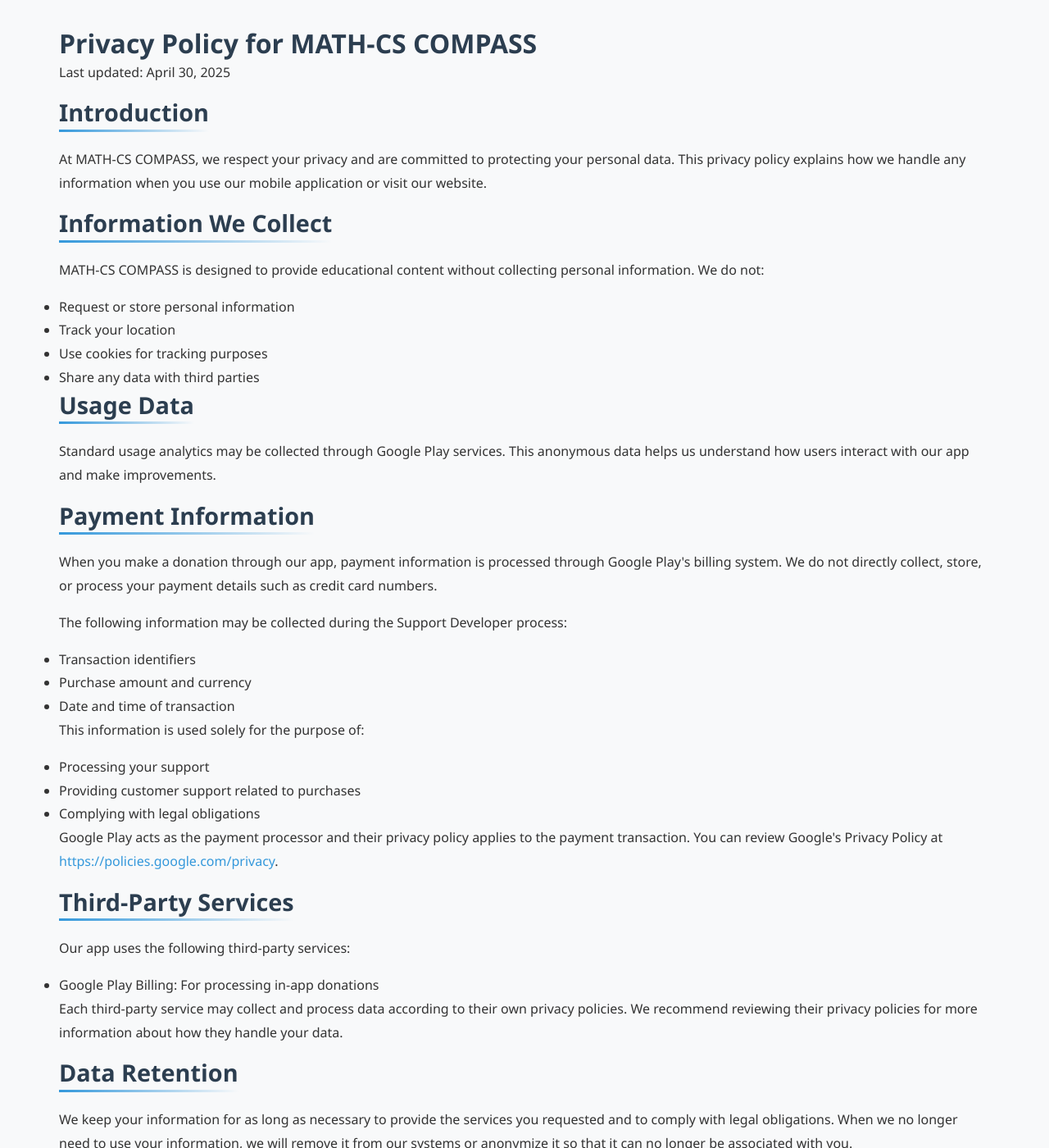
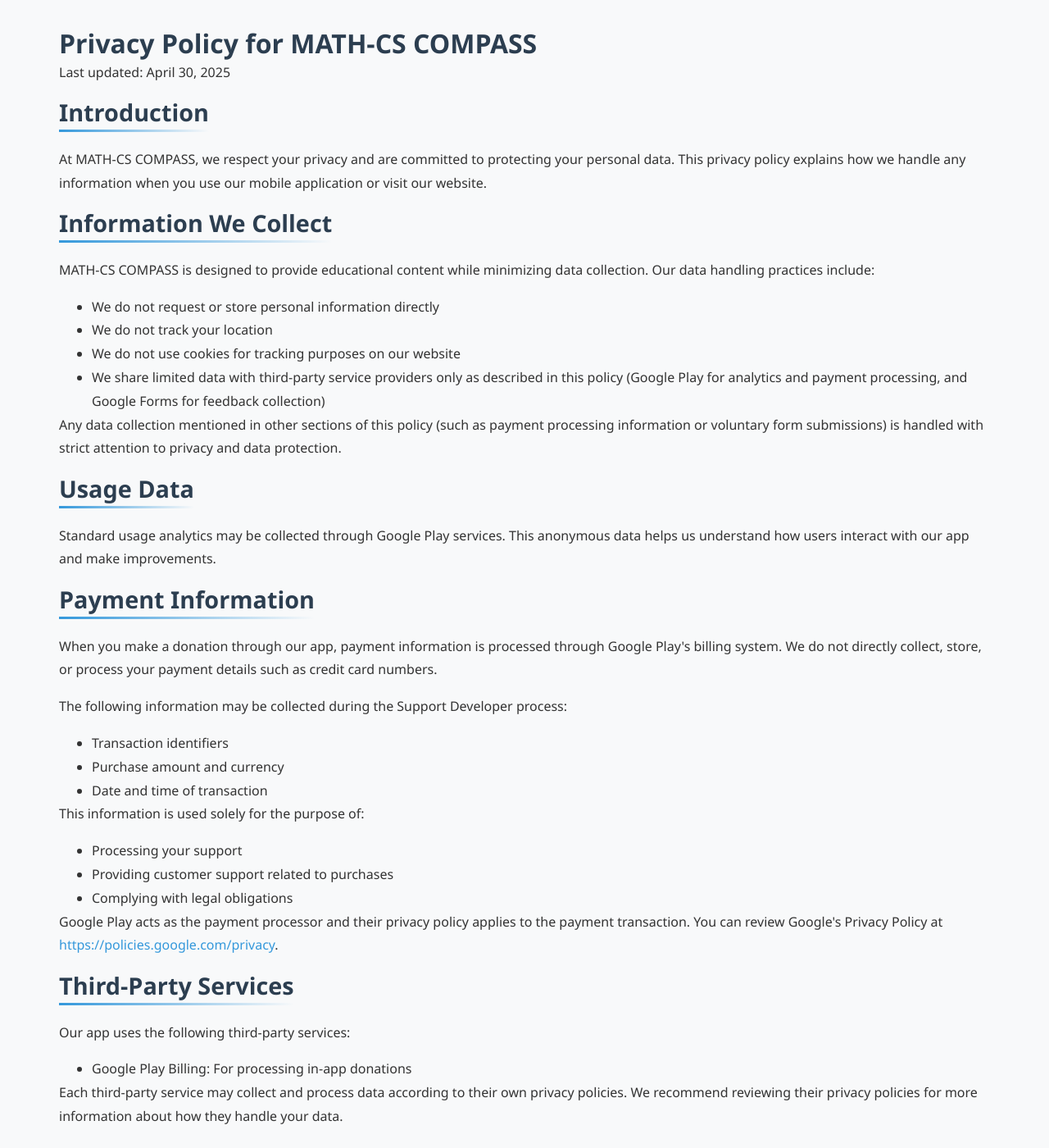
Before and after one commit to Yusukey01/yusukey01.github.io, a Jekyll site: the page privacy-policy.html, which Jekyll copies as it is, in a window 1280 px wide and 1400 px high. Shown: the whole window at 82% size. Built offline with Jekyll 4.4.1, drawn with Linux system fonts in a browser that asks for light colours; some of the changed text lies outside the part shown.

Commit message:
update privacy policy

```diff
--- a/privacy-policy.html
+++ b/privacy-policy.html
@@ -15,14 +15,16 @@
         <p>At MATH-CS COMPASS, we respect your privacy and are committed to protecting your personal data.
            This privacy policy explains how we handle any information when you use our mobile application or visit our website.</p>
 
-        <h2>Information We Collect</h2>
-        <p>MATH-CS COMPASS is designed to provide educational content without collecting personal information. We do not:</p>
-        <ul>
-            <li>Request or store personal information</li>
-            <li>Track your location</li>
-            <li>Use cookies for tracking purposes</li>
-            <li>Share any data with third parties</li>
-        </ul>
+           <h2>Information We Collect</h2>
+           <p>MATH-CS COMPASS is designed to provide educational content while minimizing data collection. Our data handling practices include:</p>
+           <ul style="padding-left: 40px;">
+               <li>We do not request or store personal information directly</li>
+               <li>We do not track your location</li>
+               <li>We do not use cookies for tracking purposes on our website</li>
+               <li>We share limited data with third-party service providers only as described in this policy (Google Play for analytics and payment processing, and Google Forms for feedback collection)</li>
+           </ul>
+           <p>Any data collection mentioned in other sections of this policy (such as payment processing information or voluntary form submissions)
+            is handled with strict attention to privacy and data protection.</p>
 
         <h2>Usage Data</h2>
         <p>Standard usage analytics may be collected through Google Play services. This anonymous data helps us understand how users interact with our app and make improvements.</p>
@@ -31,14 +33,14 @@
         <p>When you make a donation through our app, payment information is processed through Google Play's billing system. We do not directly collect, store, or process your payment details such as credit card numbers.</p>
 
         <p>The following information may be collected during the Support Developer process:</p>
-        <ul>
+        <ul style="padding-left: 40px;">
         <li>Transaction identifiers</li>
         <li>Purchase amount and currency</li>
         <li>Date and time of transaction</li>
         </ul>
 
         <p>This information is used solely for the purpose of:</p>
-        <ul>
+        <ul style="padding-left: 40px;">
         <li>Processing your support</li>
         <li>Providing customer support related to purchases</li>
         <li>Complying with legal obligations</li>
@@ -50,7 +52,7 @@
         <h2>Third-Party Services</h2>
         <p>Our app uses the following third-party services:</p>
 
-        <ul>
+        <ul style="padding-left: 40px;">
         <li>Google Play Billing: For processing in-app donations</li>
         </ul>
 
@@ -59,6 +61,20 @@
 
         <h2>Data Retention</h2>
         <p>We keep your information for as long as necessary to provide the services you requested and to comply with legal obligations. When we no longer need to use your information, we will remove it from our systems or anonymize it so that it can no longer be associated with you.</p>
+
+        <h2>Contact Forms</h2>
+        <p>Our website contains a link to a Google Forms survey where you may voluntarily provide information such as your name, comments,
+           and optionally your email address. This information is collected and processed by Google according to their privacy policy.</p>
+
+        <p>We use this information for the following purposes:</p>
+        <ul style="padding-left: 40px;">
+        <li>To receive feedback about our service</li>
+        <li>To respond to your inquiries when you provide contact information</li>
+        <li>To improve our educational content and services</li>
+        </ul>
+
+        <p>Submission of this information is completely voluntary. Google Forms data is subject to Google's privacy policy, which can
+           be viewed at <a href="https://policies.google.com/privacy" target="_blank">https://policies.google.com/privacy</a>.</p>
 
         <h2>Changes to This Privacy Policy</h2>
         <p>We may update our Privacy Policy from time to time. We will notify you of any changes by posting the new Privacy Policy on this page.</p>
```
